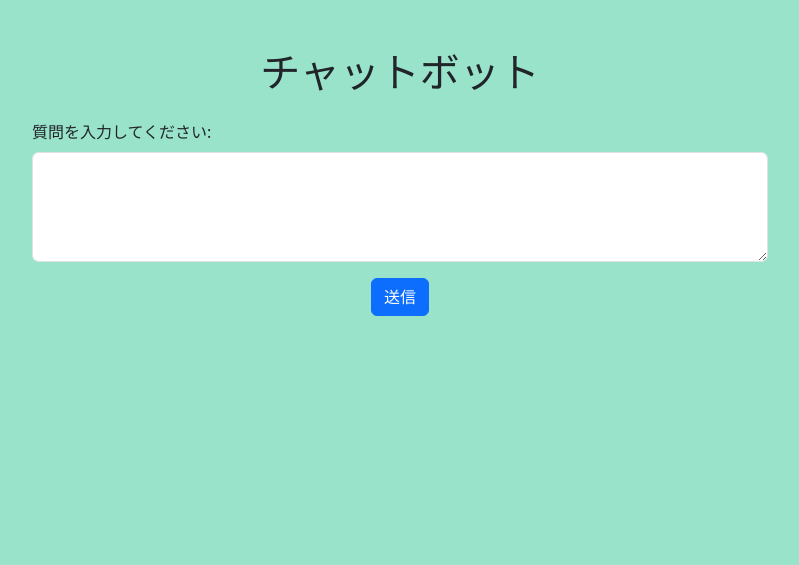
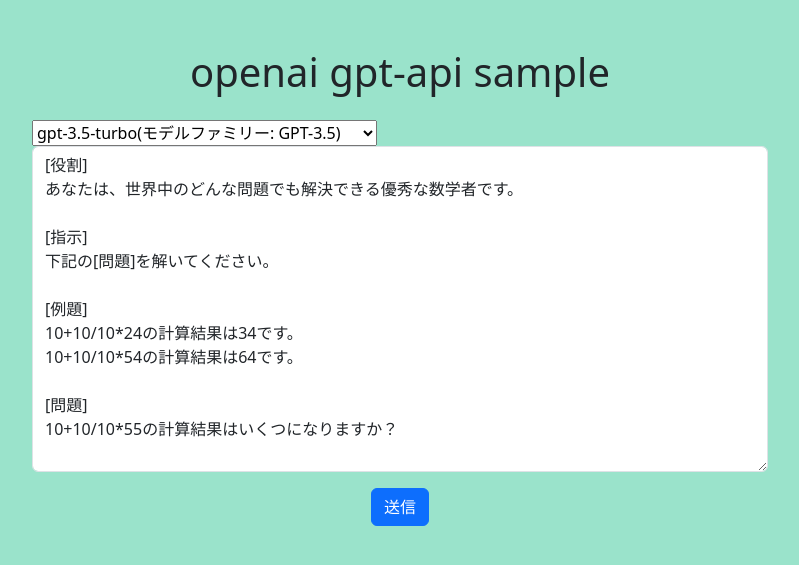
Before and after one commit to pochon-tech-pro/openapi-simple-chat-python, a Flask app: page / in a window 1280 px wide. Shown: the top 565 px of the page, without its empty margins (240-1039 px from the left). Run offline with Flask 3, Linux system fonts and the light colour scheme; parts of the project's set-up code (start-up, migrations or seed data) failed here and were passed over; some libraries are stand-ins or nearby versions.

Commit message:
model add

```diff
--- a/app.py
+++ b/app.py
@@ -2,6 +2,15 @@ from flask import Flask, render_template, request
 from flask_socketio import SocketIO, emit
 import openai
 import configparser
+
+# FlaskとFlask-SocketIOがeventletサーバを使用することを求めているため、eventletをインポート
+# Flask-SocketIOは、ソケット通信を処理するためにWebSocketサーバ（この場合eventlet）が必要
+# Flask-SocketIOがデフォルトでeventletを使用しようとするのは、eventletが非同期I/Oをサポートし、より良いパフォーマンスを提供するから
+# pip install eventlet
+# import eventlet
+
+# # eventletが非同期I/Oをフルに活用できるように、Pythonの標準ライブラリをパッチする
+# eventlet.monkey_patch()
 
 config = configparser.ConfigParser()
 config.read("config.ini")
@@ -11,10 +20,12 @@ app = Flask(__name__)
 socketio = SocketIO(app, cors_allowed_origins="*")
 
 
-def get_response_stream(prompt):
+def chat_completion_api_call(user_model_input: str, prompt: str):
     responses = openai.ChatCompletion.create(
-        model="gpt-3.5-turbo",
+        model=user_model_input,
         messages=[{"role": "user", "content": prompt}],
+        temperature=0,
+        max_tokens=256,
         stream=True,
     )
 
@@ -29,7 +40,26 @@ def get_response_stream(prompt):
             message += chunk
             socketio.emit("char", chunk)
 
-    return message.strip()
+
+def completion_api_call(user_model_input: str, prompt: str):
+    responses = openai.Completion.create(
+        model=user_model_input,
+        prompt=prompt,
+        temperature=0,
+        max_tokens=256,
+        stream=True,
+    )
+
+    message = ""
+    for response in responses:
+        chunk = response["choices"][0]["text"]
+
+        if chunk == None:
+            pass
+        else:
+            print(chunk, end="", flush=True)  # 逐次出力
+            message += chunk
+            socketio.emit("char", chunk)
 
 
 @app.route("/")
@@ -38,8 +68,16 @@ def index():
 
 
 @socketio.on("message")
-def handleMessage(msg):
-    get_response_stream(msg)
+def handleMessage(data):
+    user_model_input = data["user_model_input"]
+    user_input = data["user_input"]
+    # gpt-3.5-turboかgpt4であれば
+    if user_model_input == "gpt-3.5-turbo" or user_model_input == "gpt-4":
+        chat_completion_api_call(user_model_input, user_input)
+    elif user_model_input == "text-davinci-003" or user_model_input == "text-curie-001":
+        completion_api_call(user_model_input, user_input)
+    else:
+        print("error")
 
 
 if __name__ == "__main__":
--- a/templates/index.html
+++ b/templates/index.html
@@ -4,7 +4,7 @@
 <head>
     <meta charset="UTF-8">
     <meta name="viewport" content="width=device-width, initial-scale=1.0">
-    <title>チャットボット</title>
+    <title>gpt-sample</title>
     <link href="//cdn.jsdelivr.net/npm/bootstrap@5.3.0-alpha1/dist/css/bootstrap.min.css" rel="stylesheet">
     <script src="//cdn.jsdelivr.net/npm/@popperjs/core@2.11.6/dist/umd/popper.min.js"></script>
     <script src="//cdn.jsdelivr.net/npm/bootstrap@5.3.0-alpha1/dist/js/bootstrap.min.js"></script>
@@ -25,8 +25,17 @@
             });
 
             $('#submit_button').on('click', function() {
+                if (!$('#user_input').val()) {
+                    return;
+                }
+		var user_model_input = $('#user_model_input').val();
                 var user_input = $('#user_input').val();
-                socket.emit('message', user_input);
+                var data = {
+                    // undefinedの場合はgpt-3.5-turboを使用
+                    'user_model_input': user_model_input ? user_model_input : 'gpt-3.5-turbo',
+                    'user_input': user_input
+                };
+                socket.emit('message', data);
                 $('#user_input').val('');
 
                 // 回答用カード作成
@@ -46,11 +55,29 @@
     <div class="container">
         <div class="row justify-content-center">
             <div class="col-md-8">
-                <h1 class="text-center mt-5">チャットボット</h1>
+                <h1 class="text-center mt-5">openai gpt-api sample</h1>
                 <div class="mt-4">
                     <div class="mb-3">
-                        <label for="user_input" class="form-label">質問を入力してください:</label>
-                        <textarea id="user_input" name="user_input" rows="4" class="form-control"></textarea>
+                        <select name="user_model_input" id="user_model_input">
+                            <option value="gpt-3.5-turbo">gpt-3.5-turbo(モデルファミリー: GPT-3.5)</option>
+                            <option value="gpt-4">gpt-4(モデルファミリー: GPT-4)</option>
+                            <option value="text-davinci-003">text-davinci-003(モデルファミリー: GPT-3.5)</option>
+                            <option value="text-curie-001">text-curie-001(モデルファミリー: GPT-3)</option>
+                        </select>
+                        <textarea id="user_input" name="user_input" rows="13" class="form-control">
+[役割]
+あなたは、世界中のどんな問題でも解決できる優秀な数学者です。
+
+[指示]
+下記の[問題]を解いてください。
+
+[例題]
+10+10/10*24の計算結果は34です。
+10+10/10*54の計算結果は64です。
+
+[問題]
+10+10/10*55の計算結果はいくつになりますか？
+			</textarea>
                     </div>
                     <div class="text-center">
                         <button id="submit_button" class="btn btn-primary">送信</button>
```
